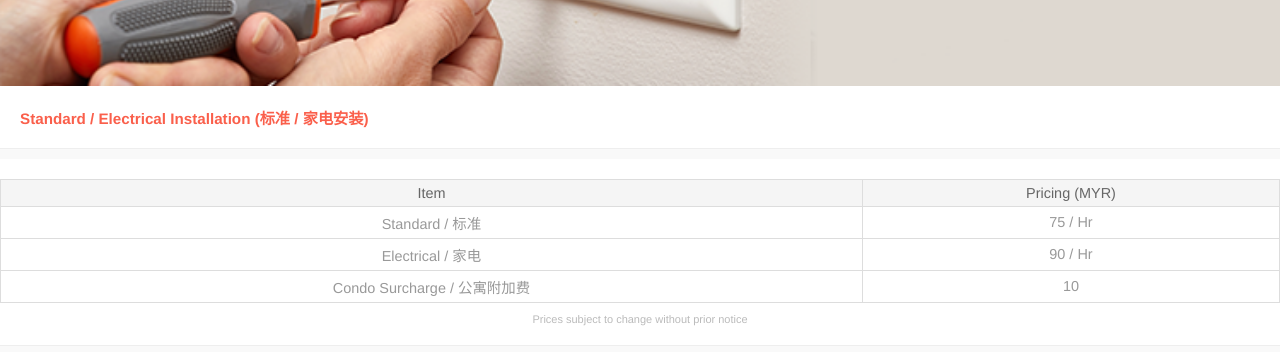
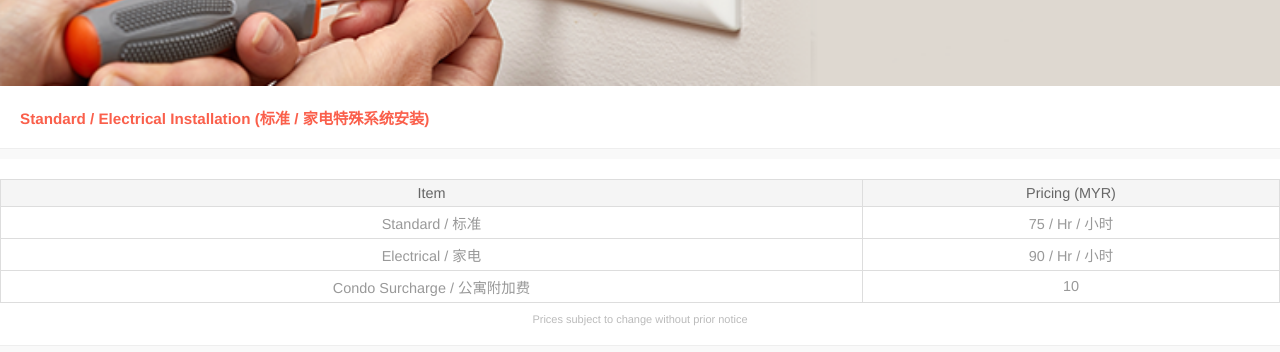
Before and after one commit to blooms-singapore/pages, a Jekyll site: the page built from en/services/myr/installation.html, in a window 1280 px wide. Shown: the part 341-693 px from the top of the page. Built offline with Jekyll 4.4.1, drawn with Linux system fonts in a browser that asks for light colours.

Commit message:
Update installation.html

```diff
--- a/en/services/myr/installation.html
+++ b/en/services/myr/installation.html
@@ -1,5 +1,5 @@
 ---
-subtitle: Standard / Electrical Installation (标准 / 家电安装)
+subtitle: Standard / Electrical Installation (标准 / 家电特殊系统安装)
 layout: service
 ---
 <div class="pricing">
@@ -13,11 +13,11 @@ layout: service
     <tbody>
       <tr>
         <td>Standard / 标准</td>
-        <td>75<span> / Hr</span></td>
+        <td>75<span> / Hr / 小时</span></td>
       </tr>
       <tr>
         <td>Electrical / 家电</td>
-        <td>90<span> / Hr</span></td>
+        <td>90<span> / Hr / 小时</span></td>
       </tr>
       <tr>
         <td>Condo Surcharge / 公寓附加费</td>
```
